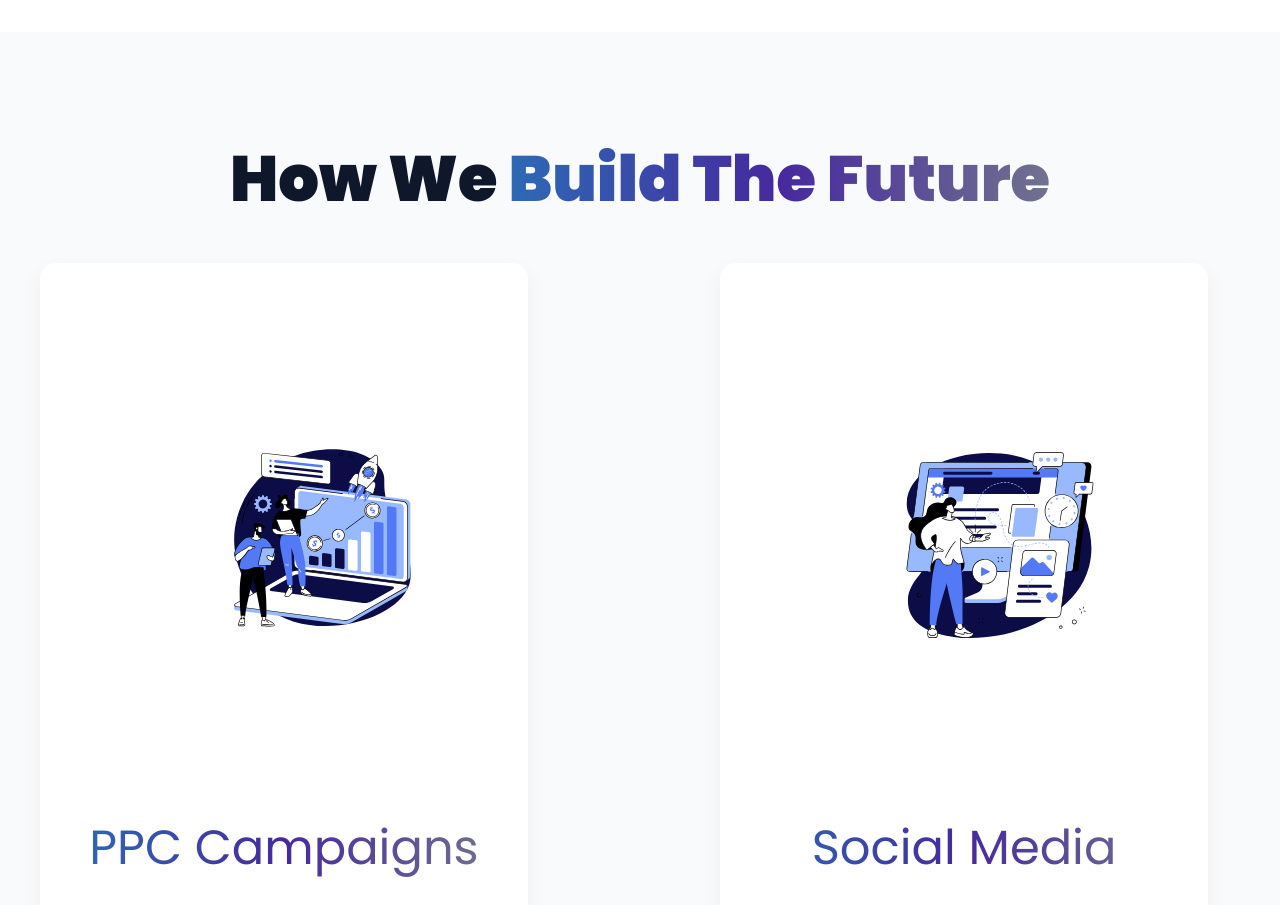
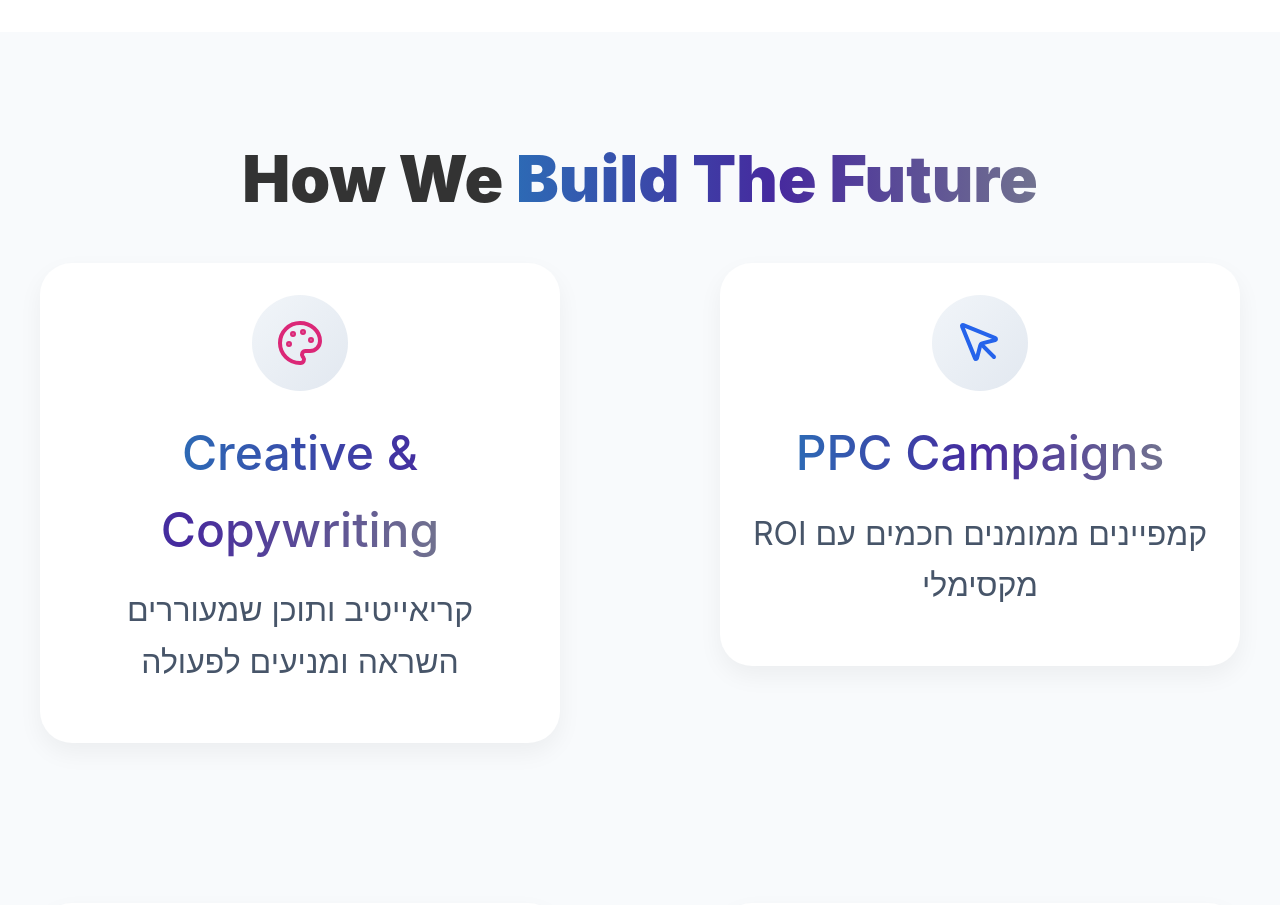
Before and after one commit to LiadArama/OandOLandingPage, a React (Create React App) app: page / in a window 1280 px wide. Shown: the part 1880-2785 px from the top of the page. Built offline with nearby package versions, Linux system fonts and the light colour scheme; a web font is replaced by a local one.

Commit message:
refactoring the ServicesCards and ServicesSection - WIP

```diff
--- a/package.json
+++ b/package.json
@@ -7,11 +7,13 @@
     "@testing-library/jest-dom": "^6.6.3",
     "@testing-library/react": "^16.3.0",
     "@testing-library/user-event": "^13.5.0",
+    "bootstrap": "^5.3.7",
     "class-variance-authority": "^0.7.1",
     "clsx": "^2.1.1",
     "framer-motion": "^12.18.1",
     "lucide-react": "^0.522.0",
     "react": "^19.1.0",
+    "react-bootstrap": "^2.10.10",
     "react-dom": "^19.1.0",
     "react-scripts": "5.0.1",
     "tailwind-merge": "^3.3.1",
--- a/src/components/sections/ServicesSection/ServicesSection.jsx
+++ b/src/components/sections/ServicesSection/ServicesSection.jsx
@@ -2,38 +2,39 @@ import { motion } from "framer-motion";
 import "../../../styles/Global.style.css";
 import "./ServicesSection.style.css";
 import "./styles/ServiceCard.style.css";
-import ppcPic from "../../../assets/services-images/ppc-service.png";
-import socialMediaPic from "../../../assets/services-images/social-media.png";
-import strategyPic from "../../../assets/services-images/strategy.png";
-import creativeCopywritingPic from "../../../assets/services-images/creative-copywriting.png";
+import ServiceCard from "./components/ServiceCard";
+import { Palette, MousePointer, Users, BarChart3 } from "lucide-react";
+
 export default function ServicesSection({ isVisible }) {
   const services = [
     {
-      title: "PPC Campaigns",
-      description: `ניהול קמפיינים בפייסבוק, אינסטגרם, גוגל, טיקטוק ועוד עם דגש על יצירת לידים איכותיים. לא נסתפק רק בקליקים, אנחנו שואפים להחזר השקעה גבוה וניצול מקסימלי של התקציב.`,
-      icon: ppcPic,
+      icon: Palette,
+      title: "Creative & Copywriting",
+      description: "קריאייטיב ותוכן שמעוררים השראה ומניעים לפעולה",
+      iconBg: "bg-pink-100",
+      iconColor: "text-pink-600"
     },
     {
-      title: "Social Media Management",
-      description: ` ניהול עמודים, יצירת תוכן שוטף, עיצוב גרפי ואינטראקציה עם הקהל.
- הכול נעשה תוך התאמה אישית לקול ולשפה של העסק שלך, כדי להפוך עוקבים למעורבים ומעורבים ללקוחות.`,
-      icon: socialMediaPic,
+      icon: MousePointer,
+      title: "PPC Campaigns",
+      description: "קמפיינים ממומנים חכמים עם ROI מקסימלי",
+      iconBg: "bg-blue-100",
+      iconColor: "text-blue-600"
     },
     {
-      title: "Creative & Copywriting",
-      description: ` בין אם זו מודעה, דף נחיתה או סרטון.
-הקריאייטיב שלנו לא רק יפה, הוא ממוקד תוצאה. אנחנו יודעים איך לגרום לקהל שלך לעצור, להתעניין ולפעול.`,
-      icon: creativeCopywritingPic,
+      icon: Users,
+      title: "Social Media Management",
+      description: "ניהול רשתות חברתיות שבונה קהילה ומחזק מותג",
+      iconBg: "bg-purple-100",
+      iconColor: "text-purple-600"
     },
     {
+      icon: BarChart3,
       title: "Strategy & Consulting",
-      description: `אסטרטגיה טובה היא הבסיס לכל מהלך שיווקי מצליח.
-אנחנו בונים יחד איתך תוכנית פעולה שמבוססת על הבנת קהל היעד, הגדרת מטרות ברורה, וניתוח עומק של הסביבה העסקית והמתחרים.
-
-המטרה: לא סתם לפרסם, אלא לפעול חכם – עם כיוון ברור, מסר חד ותכנון שמייצר תוצאות אמיתיות.`,
-      features: ["Market Analysis", "Competitive Research", "Growth Strategy", "Performance Consulting"],
-      icon: strategyPic,
-    },
+      description: "ייעוץ אסטרטגי מקצועי לצמיחה בת קיימא",
+      iconBg: "bg-green-100",
+      iconColor: "text-green-600"
+    }
   ];
 
   return (
@@ -50,11 +51,10 @@ export default function ServicesSection({ isVisible }) {
           transition={{ duration: 0.8 }}
           className="services-header"
         >
-          <h2 className="section-title white-background-text">
+          <h2 className="section-title">
             How We <span className="title-gradient">Build The Future</span>
           </h2>
         </motion.div>
-{/*USE THE NEW CARDS IN THE NEW WEBSITE AND SPACE THEM EVENLY LIKE HERE*/}
         <div className="services-grid">
           {services.map((service, index) => (
             <motion.div
@@ -62,18 +62,19 @@ export default function ServicesSection({ isVisible }) {
               initial={{ opacity: 0, y: 30 }}
               animate={isVisible.services ? { opacity: 1, y: 0 } : {}}
               transition={{ duration: 0.6, delay: (index + 1) * 0.1 }}
-              className="service-card"
             >
-              <img src={service.icon} />
-              <h3 className="service-card-title title-gradient">{service.title}</h3>
-              <p className="service-card-desc hebrew-text">{service.description}</p>
+              <ServiceCard
+                icon={service.icon}
+                iconBg={service.iconBg}
+                iconColor={service.iconColor}
+                title={service.title}
+                description={service.description}
+              />
             </motion.div>
           ))}
         </div>
       </div>
       PLACE HOLDER FOR FOUNDERS SECTION.
     </section>
-
-
   );
 }
--- a/src/components/sections/ServicesSection/ServicesSection.style.css
+++ b/src/components/sections/ServicesSection/ServicesSection.style.css
@@ -17,7 +17,7 @@
   width: 20rem;
   height: 20rem;
   border-radius: 9999px;
-  background: linear-gradient(to right, #0D0D45);
+  background: linear-gradient(to right, #0d0d45);
 }
 
 .services-circle-bottom {
@@ -27,7 +27,7 @@
   width: 20rem;
   height: 20rem;
   border-radius: 9999px;
-  background: linear-gradient(to right, #0D0D45);
+  background: linear-gradient(to right, #0d0d45);
 }
 
 .services-content {
@@ -42,3 +42,15 @@
   grid-template-columns: repeat(auto-fit, minmax(300px, 1fr));
   gap: 10rem;
 }
+
+/* Icon color classes */
+.text-pink-600 { color: #db2777; }
+.text-blue-600 { color: #2563eb; }
+.text-purple-600 { color: #7c3aed; }
+.text-green-600 { color: #059669; }
+
+/* Icon background classes */
+.bg-pink-100 { background-color: #fce7f3; }
+.bg-blue-100 { background-color: #dbeafe; }
+.bg-purple-100 { background-color: #ede9fe; }
+.bg-green-100 { background-color: #d1fae5; }
--- a/src/components/sections/ServicesSection/components/ServiceCard.jsx
+++ b/src/components/sections/ServicesSection/components/ServiceCard.jsx
@@ -1,18 +1,32 @@
 import "../styles/ServiceCard.style.css";
 
-export default function ServiceCard({ title, description, features, gradientClass }) {
+export default function ServiceCard({
+  icon: Icon,
+  iconBg,
+  iconColor,
+  title,
+  description,
+  features
+}) {
   return (
     <div className="service-card">
-      <h3 className="service-card-title"><span className="title-gradient-text title-gradient">{title}</span></h3>
-      <p className="service-card-desc">{description}</p>
+      <div className={`service-card-icon ${iconBg} rounded-full mx-auto mb-6`}>
+        <Icon className={`${iconColor} transition-colors`} />
+      </div>
+      <h3 className="service-card-title text-xl font-bold mb-4 text-gray-900">
+        <span className="title-gradient-text title-gradient">{title}</span>
+      </h3>
+      <p className="service-card-desc text-gray-600 leading-relaxed flex-grow hebrew-text">{description}</p>
+      {Array.isArray(features) && features.length > 0 && (
         <ul className="service-features">
           {features.map((feature, idx) => (
             <li key={idx} className="service-feature-item">
-            <div className={`feature-dot ${gradientClass}`} />
+              <div className={`feature-dot ${iconBg}`} />
               <span>{feature}</span>
             </li>
           ))}
         </ul>
+      )}
     </div>
   );
 }
--- a/src/components/sections/ServicesSection/styles/ServiceCard.style.css
+++ b/src/components/sections/ServicesSection/styles/ServiceCard.style.css
@@ -1,30 +1,47 @@
-.service-card {
-  flex: 0 0 300px;
-  background: #ffffff;
+.service-card{
+  background: white;
   padding: 2rem;
-  border-radius: 1rem;
-  box-shadow: 0 10px 25px rgba(0, 0, 0, 0.05);
-  margin-right: 2rem;
+  border-radius: 2rem;
+  box-shadow:0 10px 25px rgba(0,0,0,0.05);
+  margin-right: 0rem;
   transition: all 0.3s ease;
 }
 
 .service-card:hover {
   transform: translateY(-10px);
-  box-shadow: 0 20px 50px rgba(0, 0, 0, 0.1);
+  box-shadow: 0 20px 50px rgba(0,0,0,0.1);
 }
 
-.service-icon {
-  width: 4rem;
-  height: 4rem;
-  margin-bottom: 1rem;
-  border-radius: 1rem;
+.service-card-icon {
+  background: linear-gradient(135deg, #f1f5f9 0%, #e2e8f0 100%);
+  transition: all 0.3s ease, color 0.3s;
+  width: 6rem;
+  height: 6rem;
+  display: flex;
+  align-items: center;
+  justify-content: center;
+  border-radius: 50%;
+}
+
+.service-card:hover .service-card-icon {
+  background: linear-gradient(135deg, var(--navy-blue) 0%, var(--light-navy) 100%);
+  transform: scale(1.1);
+}
+
+.service-card:hover .service-card-icon svg {
+  color: white;
+}
+
+.service-card-icon svg {
+  width: 3rem;
+  height: 3rem;
+  display: block;
 }
 
 .service-card-title {
   font-size: 3rem;
-  font-family: 'Poppins', sans-serif;
+  /* font-family: 'Poppins', sans-serif; */
   font-weight: 500;
-  /* color: #0f172a; */
   margin-bottom: 1rem;
   text-align: center;
 }
@@ -33,6 +50,7 @@
 .service-card-desc {
   color: #475569;
   margin-bottom: 1.5rem;
+  text-align: center;
 }
 
 .service-features {
@@ -55,3 +73,17 @@
   height: 0.5rem;
   border-radius: 9999px;
 }
+/* Icon color classes */
+.text-pink-600 { color: #db2777; }
+.text-blue-600 { color: #2563eb; }
+.text-purple-600 { color: #7c3aed; }
+.text-green-600 { color: #059669; }
+
+/* Icon background classes */
+.bg-pink-100 { background-color: #fce7f3; }
+.bg-blue-100 { background-color: #dbeafe; }
+.bg-purple-100 { background-color: #ede9fe; }
+.bg-green-100 { background-color: #d1fae5; }
+
+
+.card-content { padding: 2rem; text-align: center; height: 100%; display: flex; flex-direction: column; }
--- a/src/styles/Global.style.css
+++ b/src/styles/Global.style.css
@@ -3,6 +3,10 @@
   box-sizing: border-box;
   margin: 0;
   padding: 0;
+}
+
+html, body, * {
+  font-family: 'Inter', -apple-system, BlinkMacSystemFont, system-ui, sans-serif !important;
 }
 
 body {
@@ -66,3 +70,19 @@ body {
     transform: translateY(0);
   }
 }
+
+/* Utility classes for sizing, spacing, and colors (mimic Tailwind) */
+.w-20 { width: 5rem; }
+.h-20 { height: 5rem; }
+.w-10 { width: 2.5rem; }
+.h-10 { height: 2.5rem; }
+.rounded-full { border-radius: 9999px; }
+.mb-6 { margin-bottom: 1.5rem; }
+.mx-auto { margin-left: auto; margin-right: auto; }
+.p-8 { padding: 2rem; }
+.text-center { text-align: center; }
+.font-bold { font-weight: bold; }
+.mb-4 { margin-bottom: 1rem; }
+.flex { display: flex; }
+.flex-col { flex-direction: column; }
+.h-full { height: 100%; }
```
Also changed, not shown: 1 other file (tests, documents, lock files or other folders). Lines whose indentation alone changed are shown as unchanged.
